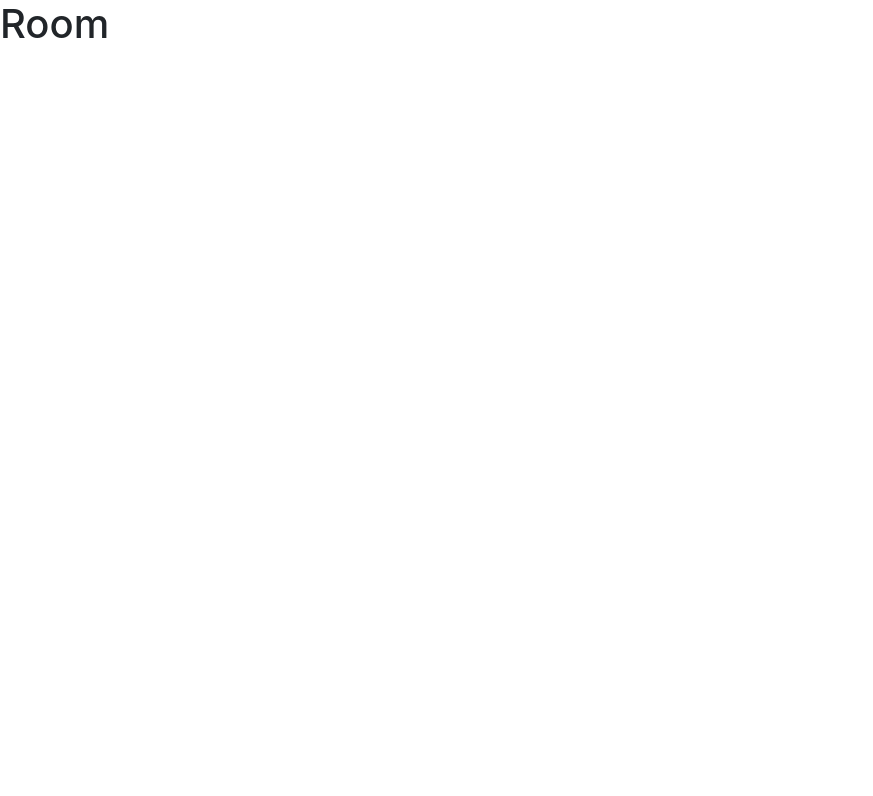
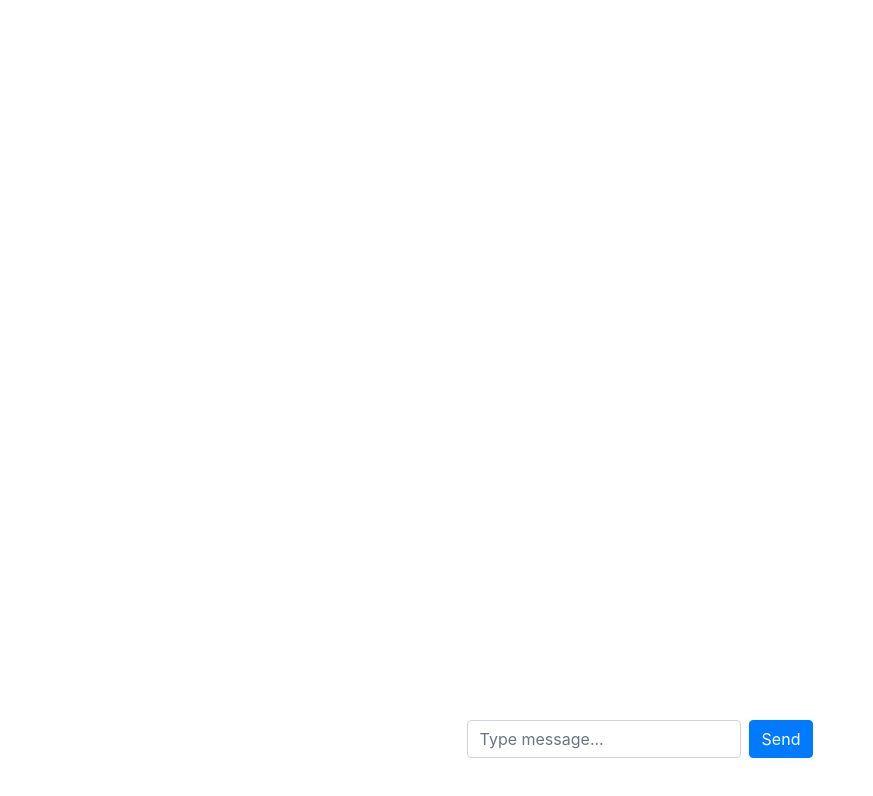
Before and after one commit to ahmadkzx/h-chat, a React (Create React App) app: page /room in a window 1280 px wide. Shown: the top 796 px of the page, without its empty margins (0-873 px from the left). Built offline with nearby package versions, Linux system fonts and the light colour scheme.

Commit message:
feat: send message component

```diff
--- /dev/null
+++ b/src/components/messageForm.js
@@ -0,0 +1,31 @@
+import { Component } from 'react'
+
+class MessageForm extends Component {
+
+	constructor() {
+		super()
+		this.state = { message: '' }
+	}
+
+	handleChangeMessage = (e) => {
+		this.setState({ message: e.target.value })
+	}
+
+	sendMessage = (e) => {
+		e.preventDefault()
+		console.log(this.state.message)
+	}
+
+	render() {
+		return (
+			<div style={{ height: '10vh' }}>
+				<form className="d-flex justify-content-between align-items-center" onSubmit={ this.sendMessage }>
+					<input type="text" placeholder="Type message..." className="form-control" onChange={ this.handleChangeMessage } />
+					<input type="submit" value="Send" className="btn btn-primary ml-2" />
+				</form>
+			</div>
+		)
+	}
+}
+
+export default MessageForm
--- a/src/pages/room.js
+++ b/src/pages/room.js
@@ -1,8 +1,19 @@
 import { Component } from 'react'
+import MessageForm from '../components/messageForm'
 
 class RoomPage extends Component {
 	render() {
-		return <h1>Room</h1>
+		return (
+			<div className="container">
+				<div
+					style={{ height: '100vh' }}
+					className="d-flex flex-column align-items-center justify-content-center"
+				>
+					<div className="messages" style={{ height: '90vh' }}></div>
+					<MessageForm />
+				</div>
+			</div>
+		)
 	}
 }
 
```
Also changed, not shown: src/components/index.js (deleted).
